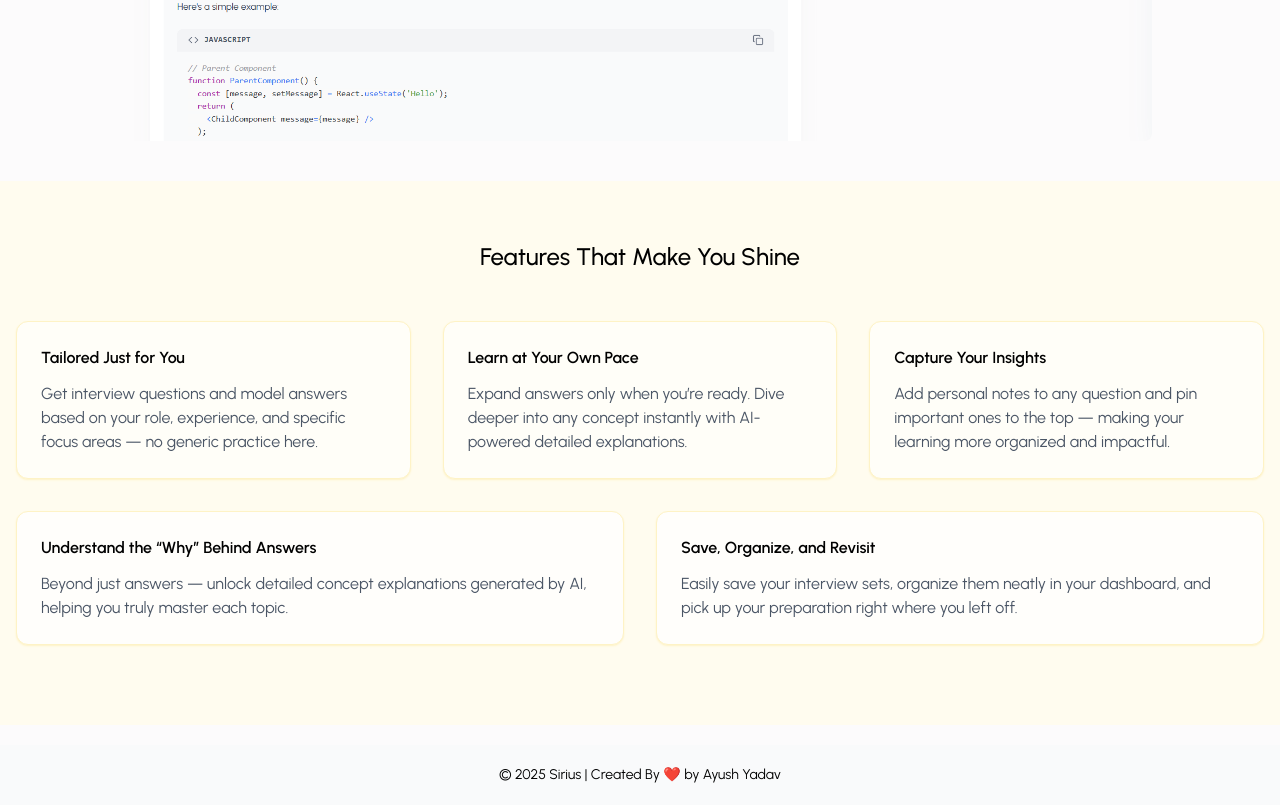
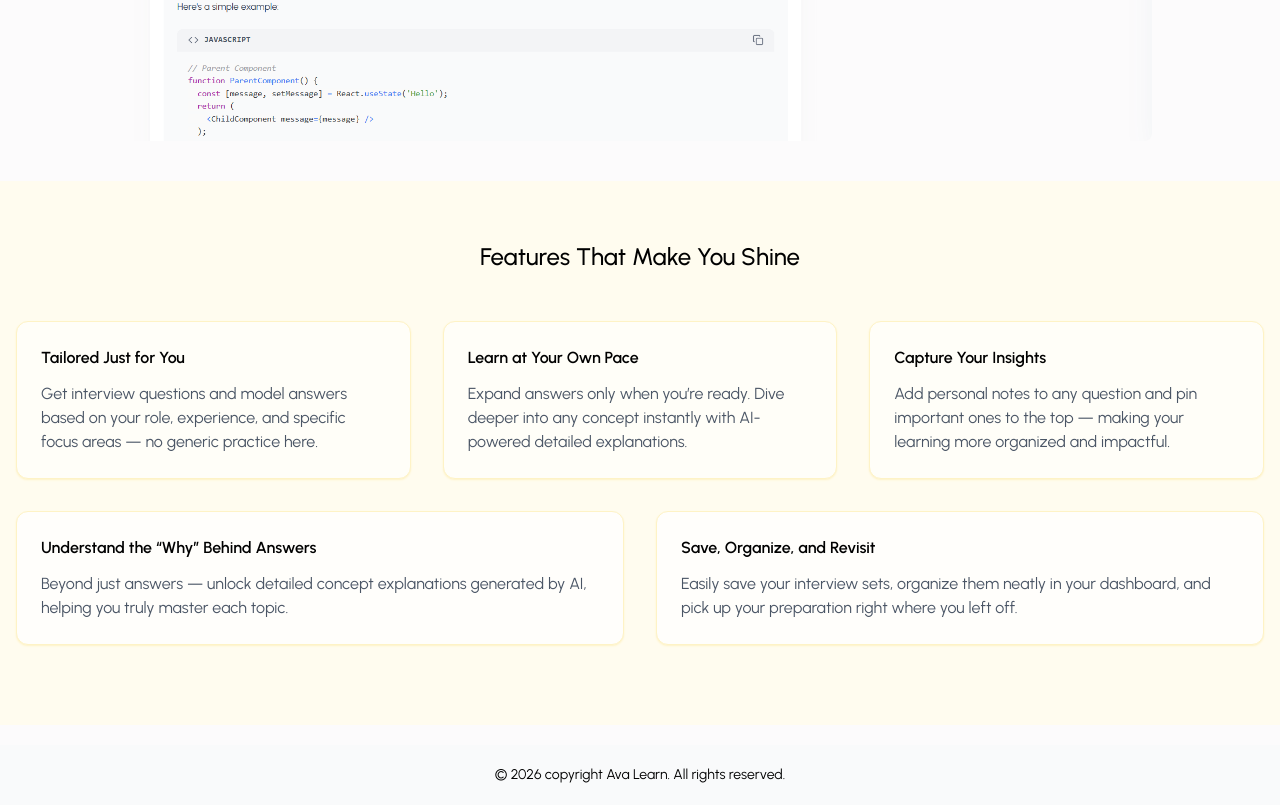
Before and after one commit to Ayushyadav89/Sirius-AI-Interview-Preparation, a React (Vite) app in the folder frontend/: page / in a window 1280 px wide. Shown: the part 699-1504 px from the top of the page. Built offline with nearby package versions, Linux system fonts and the light colour scheme; no server answers.

Commit message:
update landingpage

```diff
--- a/frontend/src/pages/LandingPage.jsx
+++ b/frontend/src/pages/LandingPage.jsx
@@ -150,7 +150,7 @@ const LandingPage = () => {
         </div>
 
         <div className="text-sm bg-gray-50 text-secondary text-center p-5 mt-5">
-          © 2025 Sirius | Created By ❤️ by Ayush Yadav
+          © 2026 copyright Ava Learn. All rights reserved.
         </div>
       </div>
 
```
